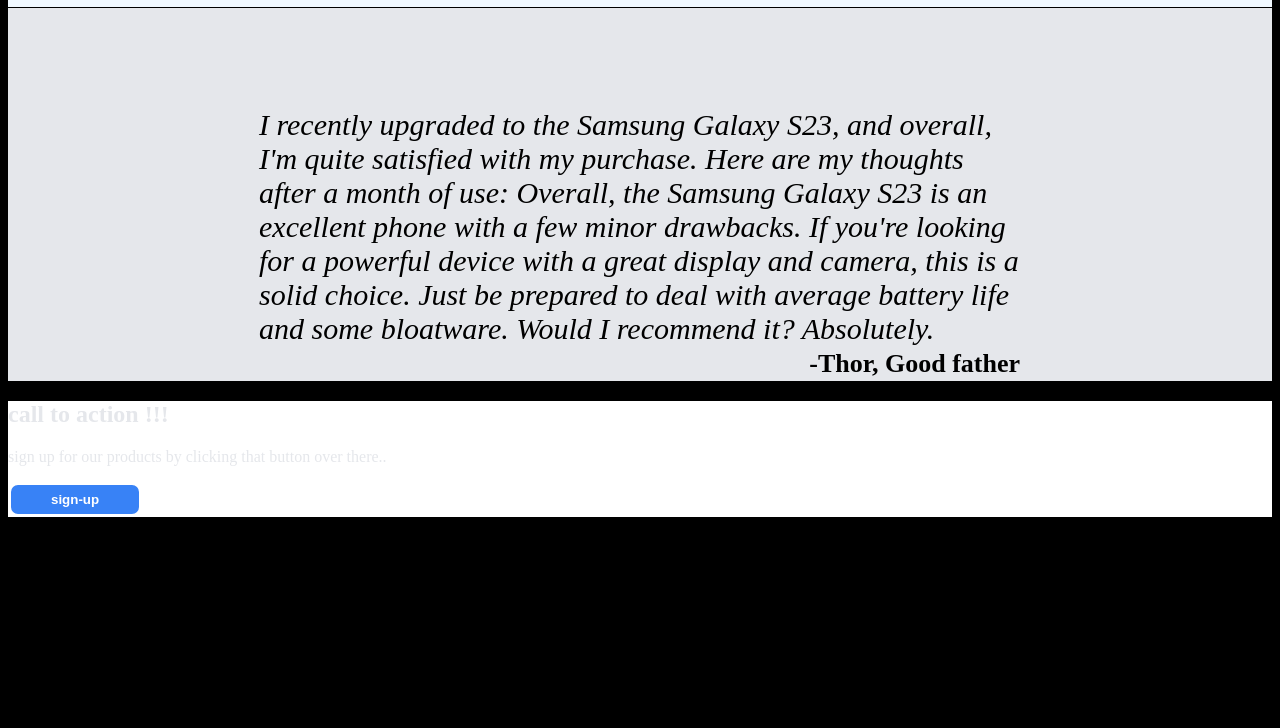
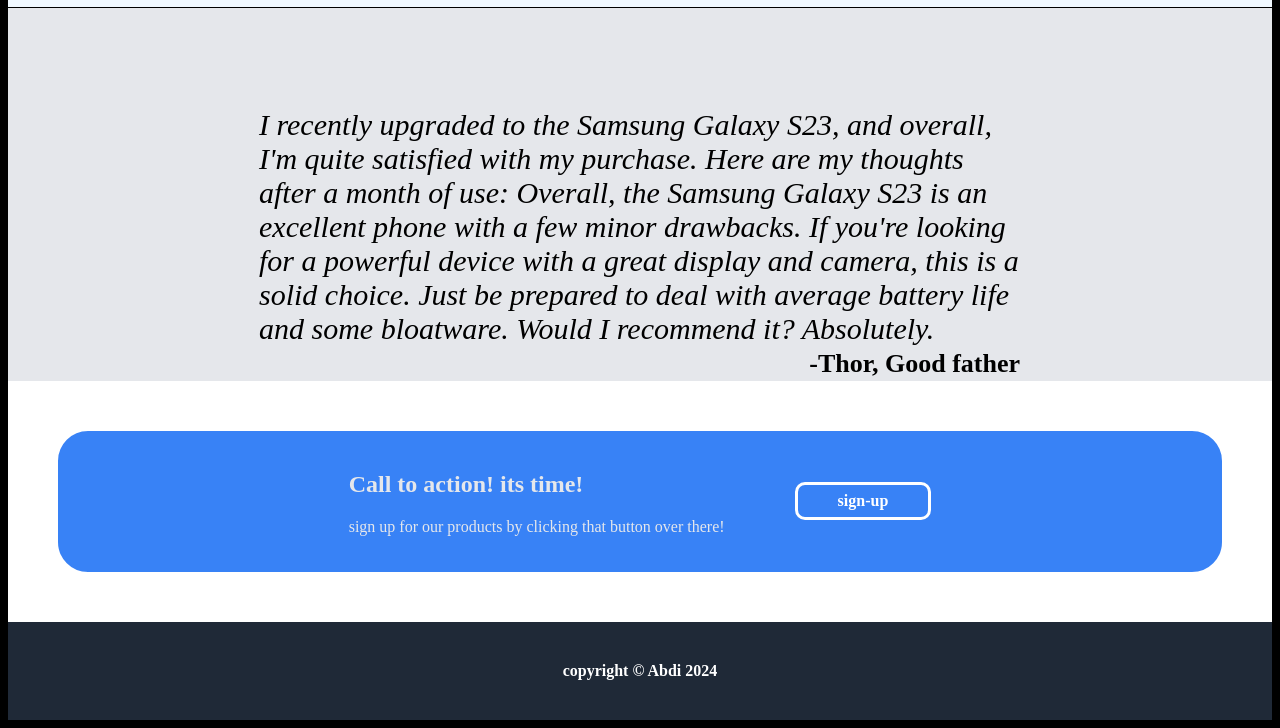
Before and after one commit to Abdi21x/portfolio, a plain HTML site: page index.html in a window 1280 px wide. Shown: the part 970-1698 px from the top of the page. Before the commit the page ends 1495 px from the top, so only its background shows below. Drawn offline with Linux system fonts and the light colour scheme.

Commit message:
finished the project

```diff
--- a/index.html
+++ b/index.html
@@ -7,6 +7,7 @@
     <link rel="stylesheet" href="styles.css">
 </head>
 <body>
+    <div class="maindiv">
         <div class="one">
             <div class="two">
                 <div class="three">
@@ -60,7 +61,6 @@
             </div>
         </div>
       </div>
-
       <div class="r-main-container">
         <div class="reviews-container">
             <div class="reviews">
@@ -70,15 +70,19 @@
             </div>
         </div>
       </div>
-
       <div class="main-container">
-    <div class="call-us">
+        <div class="mini-div">
             <div class="call-left">
-            <h2>call to action !!!</h2>
-            <p>sign up for our products by clicking that button over there..</p>
+                <h2>Call to action! its time!</h2>
+                <p>sign up for our products by clicking that button over there!</p>
             </div>
-        <div><button class="sign-up-now">sign-up</button></div>
+            <div class="sign-up-now">sign-up</div>
         </div>
       </div>
+      <div class="footer">
+        <footer>copyright  &copy; Abdi 2024</footer>
+      </div>
+    </div>
+
 </body>
 </html>
--- a/styles.css
+++ b/styles.css
@@ -21,9 +21,7 @@
     padding: 10px;
     margin-right: 20px;
 }
-.three-left {
 
-}
 .three-right {
     margin: 10px;
     padding: 10px;
```
Lines whose indentation alone changed are shown as unchanged.
